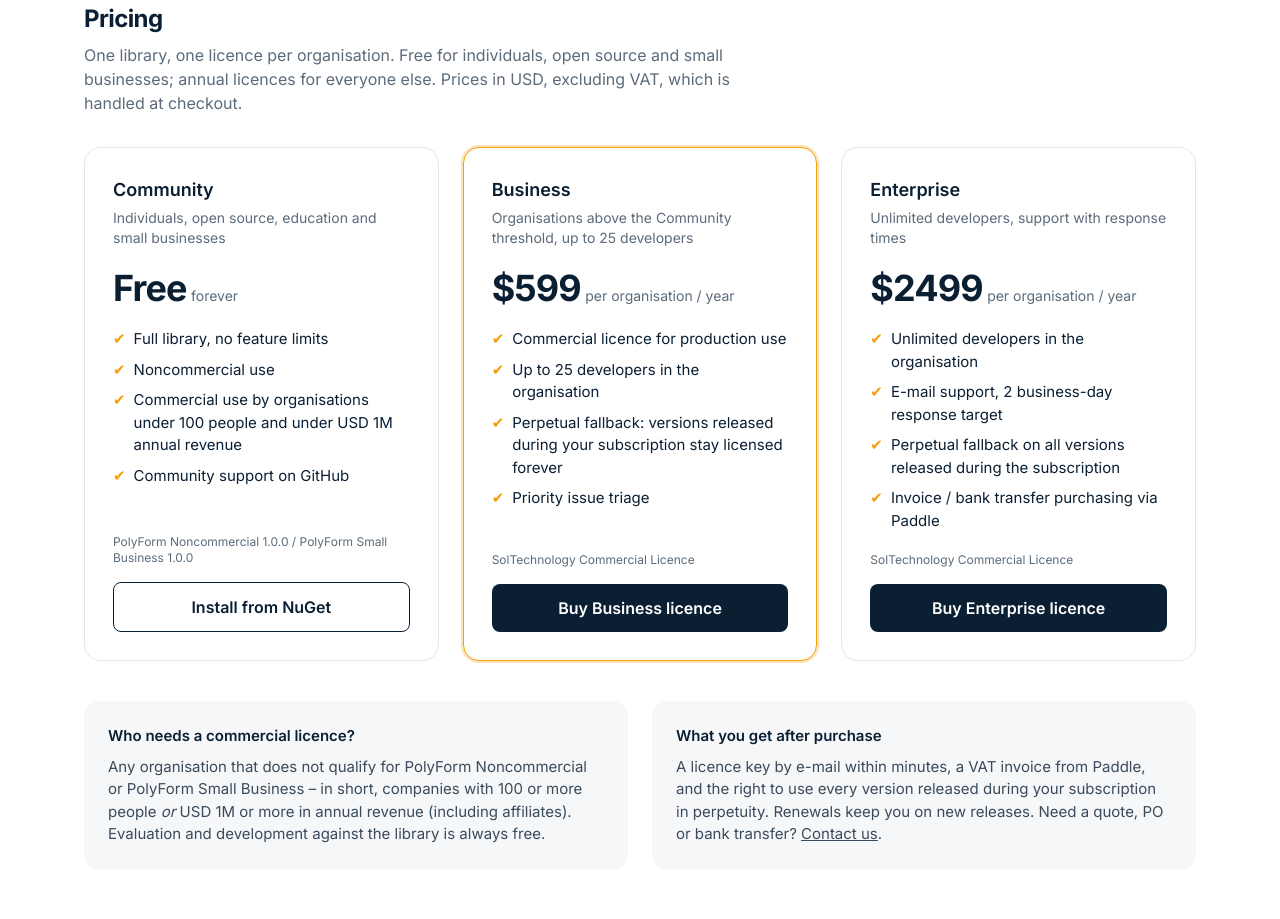
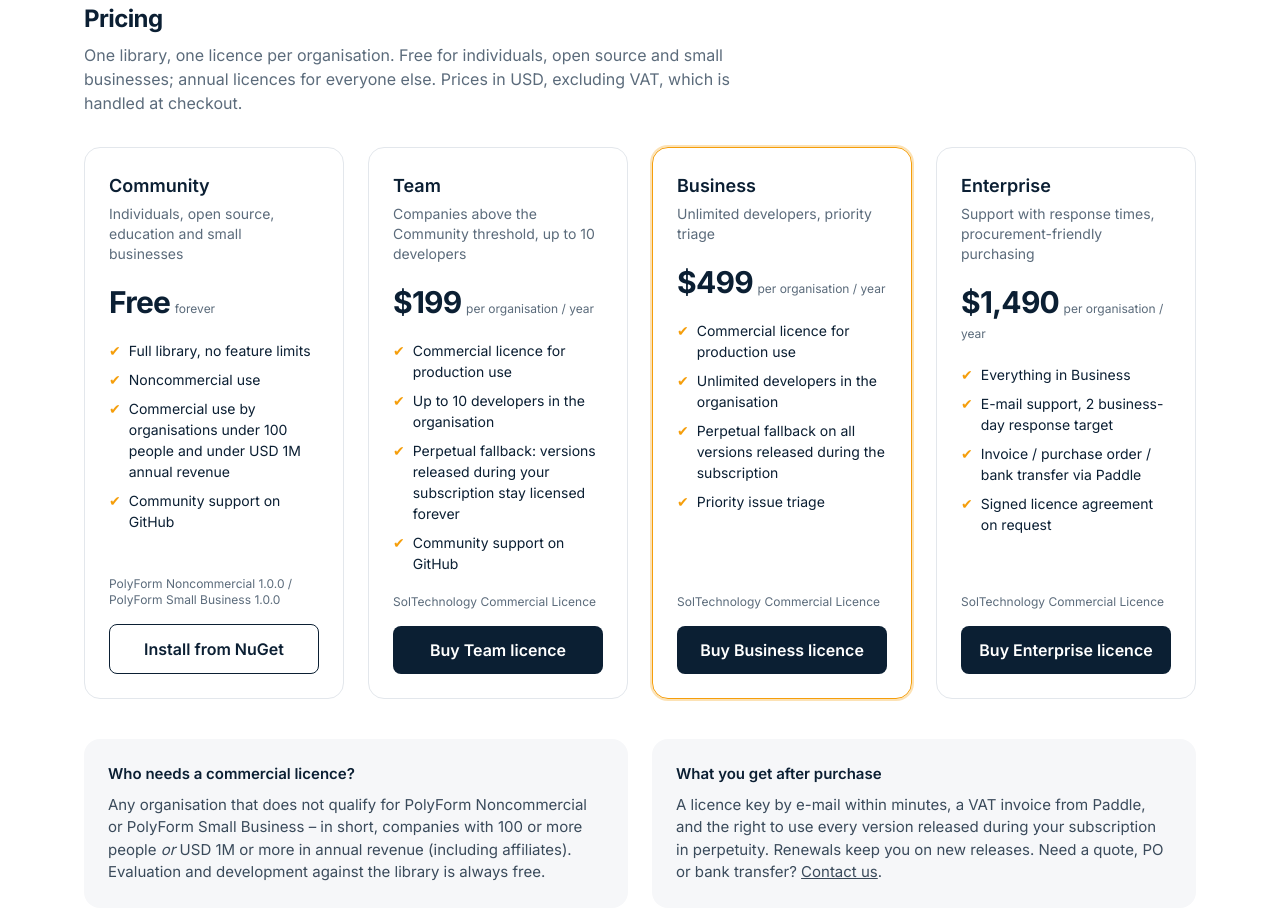
Before and after one commit to Sol-Technology/sol-technology.github.io, an Astro site: page /avroconvert in a window 1280 px wide. Shown: the part 1729-2648 px from the top of the page. Built offline with nearby package versions, Linux system fonts and the light colour scheme; Astro itself is replaced by a stand-in of ours.

Commit message:
Pricing: Team 199 / Business 499 / Enterprise 1490 per org per year, based on market comparison

```diff
--- a/src/config.ts
+++ b/src/config.ts
@@ -17,6 +17,7 @@
   environment: "sandbox" as "sandbox" | "production",
   clientToken: "",
   prices: {
+    avroconvertTeam: "",
     avroconvertBusiness: "",
     avroconvertEnterprise: "",
   },
@@ -57,15 +58,30 @@
       license: "PolyForm Noncommercial 1.0.0 / PolyForm Small Business 1.0.0",
     },
     {
+      id: "team",
+      name: "Team",
+      price: 199,
+      period: "per organisation / year",
+      for: "Companies above the Community threshold, up to 10 developers",
+      bullets: [
+        "Commercial licence for production use",
+        "Up to 10 developers in the organisation",
+        "Perpetual fallback: versions released during your subscription stay licensed forever",
+        "Community support on GitHub",
+      ],
+      cta: { label: "Buy Team licence", paddlePrice: "avroconvertTeam" },
+      license: "SolTechnology Commercial Licence",
+    },
+    {
       id: "business",
       name: "Business",
-      price: 599,
+      price: 499,
       period: "per organisation / year",
-      for: "Organisations above the Community threshold, up to 25 developers",
+      for: "Unlimited developers, priority triage",
       bullets: [
         "Commercial licence for production use",
-        "Up to 25 developers in the organisation",
-        "Perpetual fallback: versions released during your subscription stay licensed forever",
+        "Unlimited developers in the organisation",
+        "Perpetual fallback on all versions released during the subscription",
         "Priority issue triage",
       ],
       cta: { label: "Buy Business licence", paddlePrice: "avroconvertBusiness" },
@@ -75,14 +91,14 @@
     {
       id: "enterprise",
       name: "Enterprise",
-      price: 2499,
+      price: 1490,
       period: "per organisation / year",
-      for: "Unlimited developers, support with response times",
+      for: "Support with response times, procurement-friendly purchasing",
       bullets: [
-        "Unlimited developers in the organisation",
+        "Everything in Business",
         "E-mail support, 2 business-day response target",
-        "Perpetual fallback on all versions released during the subscription",
-        "Invoice / bank transfer purchasing via Paddle",
+        "Invoice / purchase order / bank transfer via Paddle",
+        "Signed licence agreement on request",
       ],
       cta: { label: "Buy Enterprise licence", paddlePrice: "avroconvertEnterprise" },
       license: "SolTechnology Commercial Licence",
--- a/src/pages/avroconvert.astro
+++ b/src/pages/avroconvert.astro
@@ -64,13 +64,13 @@
   <section id="pricing" class="mx-auto max-w-6xl px-5 py-20 scroll-mt-20">
     <h2 class="text-2xl font-bold tracking-tight">Pricing</h2>
     <p class="mt-2 text-muted max-w-2xl">One library, one licence per organisation. Free for individuals, open source and small businesses; annual licences for everyone else. Prices in {pricing.currency}, excluding VAT, which is handled at checkout.</p>
-    <div class="mt-8 grid gap-6 md:grid-cols-3">
+    <div class="mt-8 grid gap-6 md:grid-cols-2 lg:grid-cols-4">
       {pricing.tiers.map((t) => (
-        <div class:list={["rounded-2xl border p-7 flex flex-col", t.highlight ? "border-solar ring-2 ring-solar/30" : "border-line"]}>
+        <div class:list={["rounded-2xl border p-6 flex flex-col", t.highlight ? "border-solar ring-2 ring-solar/30" : "border-line"]}>
           <h3 class="text-lg font-semibold">{t.name}</h3>
           <p class="mt-1 text-sm text-muted min-h-10">{t.for}</p>
-          <p class="mt-5"><span class="text-4xl font-bold tracking-tight">{t.price === 0 ? "Free" : `$${t.price}`}</span> <span class="text-muted text-sm">{t.period}</span></p>
-          <ul class="mt-5 space-y-2 text-[15px] flex-1">{t.bullets.map((b) => <li class="flex gap-2"><span class="text-solar">✔</span><span>{b}</span></li>)}</ul>
+          <p class="mt-5"><span class="text-3xl font-bold tracking-tight">{t.price === 0 ? "Free" : `$${t.price.toLocaleString("en-US")}`}</span> <span class="text-muted text-xs">{t.period}</span></p>
+          <ul class="mt-5 space-y-2 text-[14px] flex-1">{t.bullets.map((b) => <li class="flex gap-2"><span class="text-solar">✔</span><span>{b}</span></li>)}</ul>
           <p class="mt-5 text-xs text-muted">{t.license}</p>
           {"paddlePrice" in t.cta ? (
             paddleReady ? (
--- a/src/pages/terms.md
+++ b/src/pages/terms.md
@@ -23,7 +23,7 @@
 
 ## 2. Commercial Licence – scope
 
-1. The Commercial Licence is granted to the purchasing organisation (the "Licensee"), covers all legal entities under its control, and is limited to the number of developers stated in the purchased tier (Business: up to 25; Enterprise: unlimited). A "developer" is any person who writes or modifies code that references the software.
+1. The Commercial Licence is granted to the purchasing organisation (the "Licensee"), covers all legal entities under its control, and is limited to the number of developers stated in the purchased tier (Team: up to 10; Business and Enterprise: unlimited). A "developer" is any person who writes or modifies code that references the software.
 2. The Licensee may use, copy and deploy the software in any number of applications, servers, containers and environments, including redistribution as part of the Licensee's own products, provided the software is not offered as a standalone library or competing product.
 3. The Licensee may not remove licence notices, sublicense the software on its own, or share licence keys outside the Licensee's organisation.
 
```
